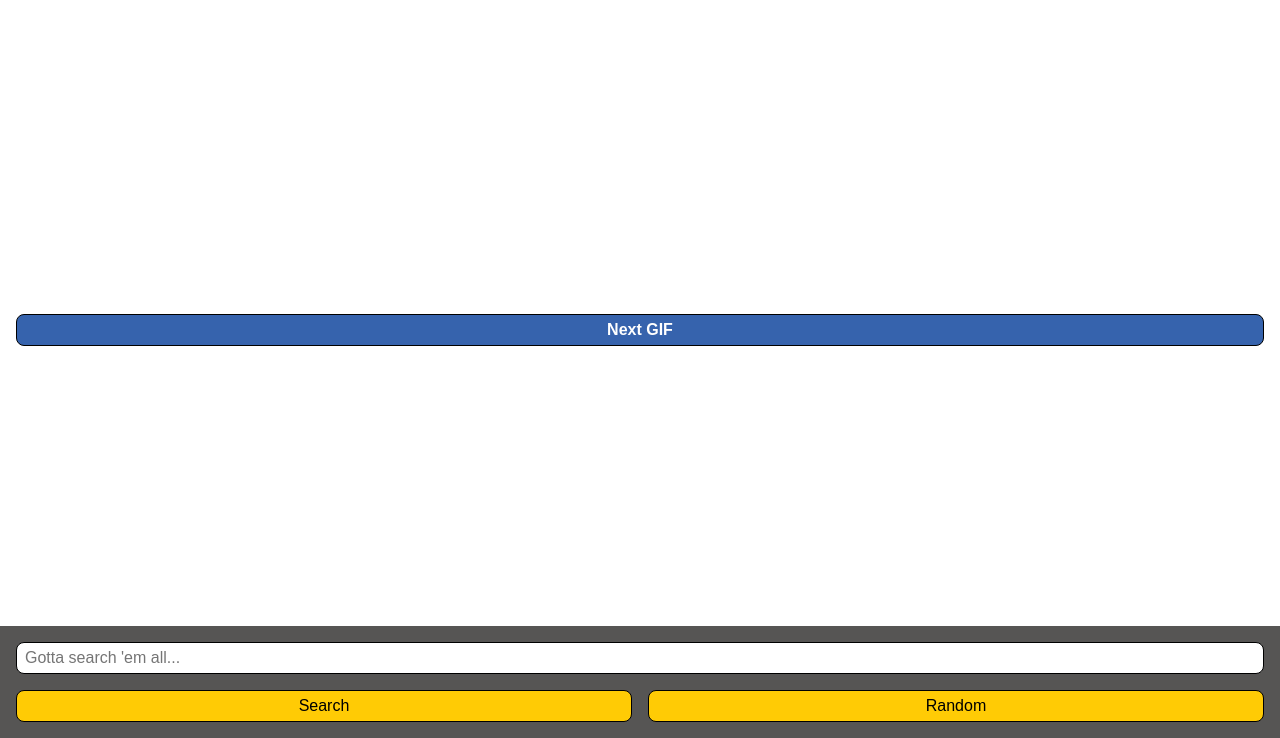
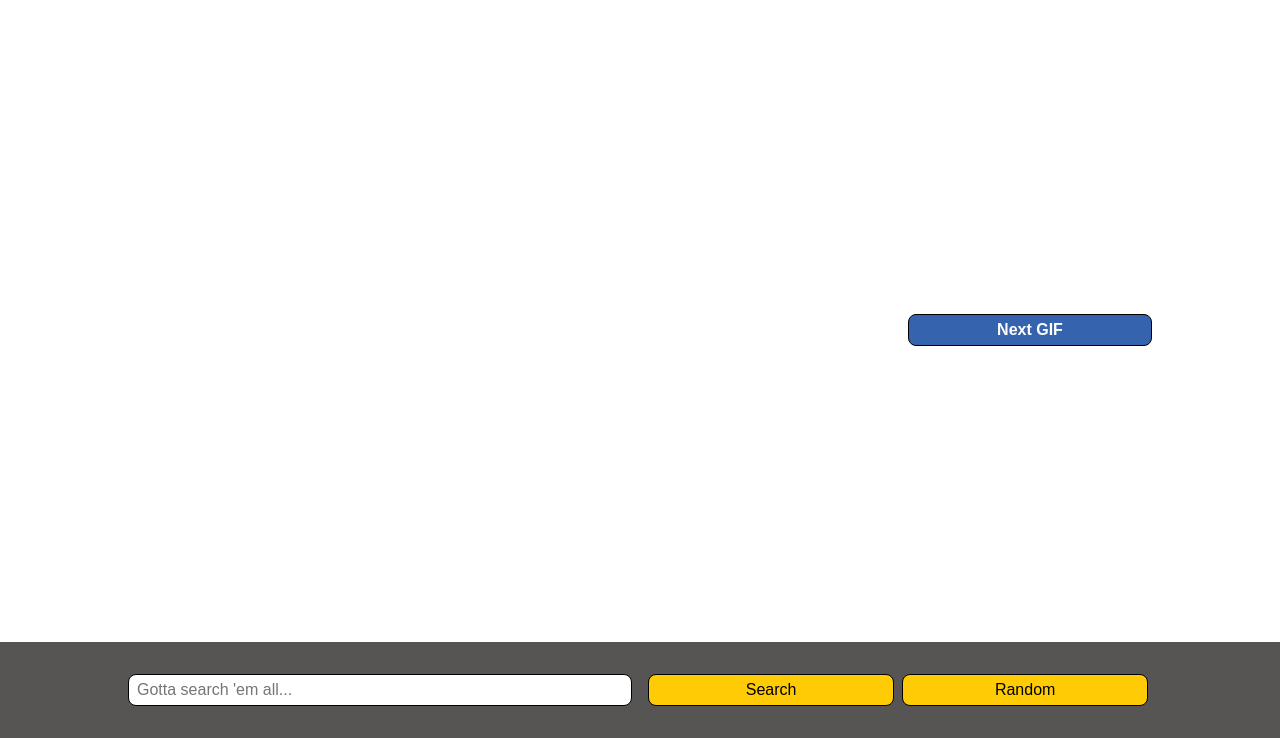
Before and after one commit to fac-14/Team-Rocket-PokeGIF, a website: page index.html in a window 1280 px wide. Shown: the part 62-800 px from the top of the page. Drawn offline with nearby package versions, Linux system fonts and the light colour scheme.

Commit message:
responsive styling added

```diff
--- a/style.css
+++ b/style.css
@@ -366,3 +366,96 @@ button {
 }
 
 /* RESPONSIVE BREAKPOINT @ 600px */
+
+@media all and (min-width: 600px) {
+  main {
+    display: grid;
+    grid-template-columns:
+      1fr
+      1fr
+      1fr
+      1fr;
+    grid-column-gap: 16px;
+    grid-row-gap: 16px;
+    padding-left: 128px;
+    padding-right: 128px;
+    padding-top: 64px;
+  }
+
+  .search-box {
+    /* grid-column-start: 1;
+    grid-column-end: 5; */
+    height: 48px;
+    position:fixed;
+    bottom: 64px;
+    width: 100%;
+    background: #565554;
+    padding-top: 16px;
+  }
+
+  .search-box input {
+    margin-left: 128px;
+    margin-right: 128px;
+    width: calc(100% - 256px);
+  }
+
+  .search-buttons {
+    display: inline-flex;
+    width: calc(100%);
+    flex-direction: row;
+    justify-content: space-between;
+    background: #565554;
+    padding-left: 128px;
+    padding-right: 128px;
+    padding-bottom: 24px;
+  }
+
+  .search-box button {
+    /* width is 50% i.e. 2 columns - half the gutter width (16 / 2 = 8px) */
+    width: calc(50% - 8px);
+    height: 32px;
+    background: #ffcb05;
+    border: 1px solid black;
+    margin-top: 16px;
+    border-radius: 8px;
+  }
+
+}
+
+@media all and (min-width: 750px) {
+  #getNextGIF {
+    width: calc(25% - 12px);
+    margin-left: calc(75% + 12px);
+  }
+
+  .search-buttons {
+    display: inline-flex;
+    width: calc(50%);
+    flex-direction: row;
+    justify-content: space-between;
+    background: #565554;
+    padding-left: 12px;
+    padding-right: 128px;
+    padding-bottom: 24px;
+  }
+
+  .search-box button {
+    /* width is 50% i.e. 2 columns - half the gutter width (16 / 2 = 8px) */
+    width: calc(50% - 4px);
+    height: 32px;
+    background: #ffcb05;
+    border: 1px solid black;
+    margin-top: 16px;
+    border-radius: 8px;
+  }
+
+  .search-box input {
+    width: calc(50% - 136px);
+    margin-right: 0;
+  }
+
+  .search-box {
+    height: 96px;
+    bottom: 0;
+  }
+}
```
